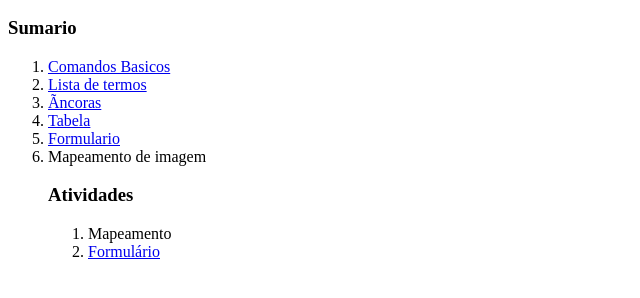
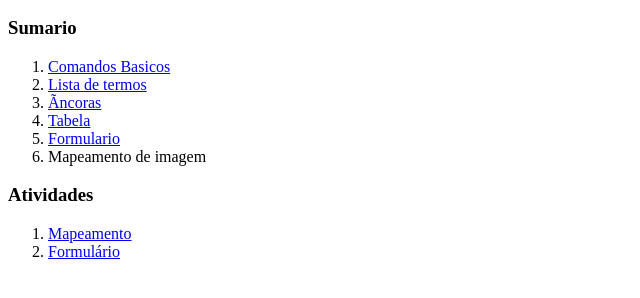
Before and after one commit to Vitortops/vitor, a plain HTML site: page index.html in a window 1280 px wide. Shown: the part 110-408 px from the top of the page, without its empty margins (0-640 px from the left). Drawn offline with Linux system fonts and the light colour scheme.

Commit message:
mapeamento

```diff
--- a/index.html
+++ b/index.html
@@ -17,12 +17,11 @@
         <li><a href="Pagina/tabela.html">Tabela</a></li>
         <li><a href="Pagina/formulario.html">Formulario</a></li>
         <li><a href="Pagina/mapeamento.html"></a>Mapeamento de imagem</li>
-            <h3>Atividades</h3>
-            <ol>
-                <li><a href="Pagina/atividademape.html"></a>Mapeamento</li>
-                <li><a href="Pagina/formularioativ.html">Formulário</a></li>
-
-            </ol>
+    </ol>
+    <h3>Atividades</h3>
+    <ol>
+        <li><a href="Pagina/atividademape.html">Mapeamento</a></li>
+        <li><a href="Pagina/formularioativ.html">Formulário</a></li>
     </ol>
 </body>
 </html>
```
Also changed, not shown: Pagina/atividademape.html (+3 -2 lines).
